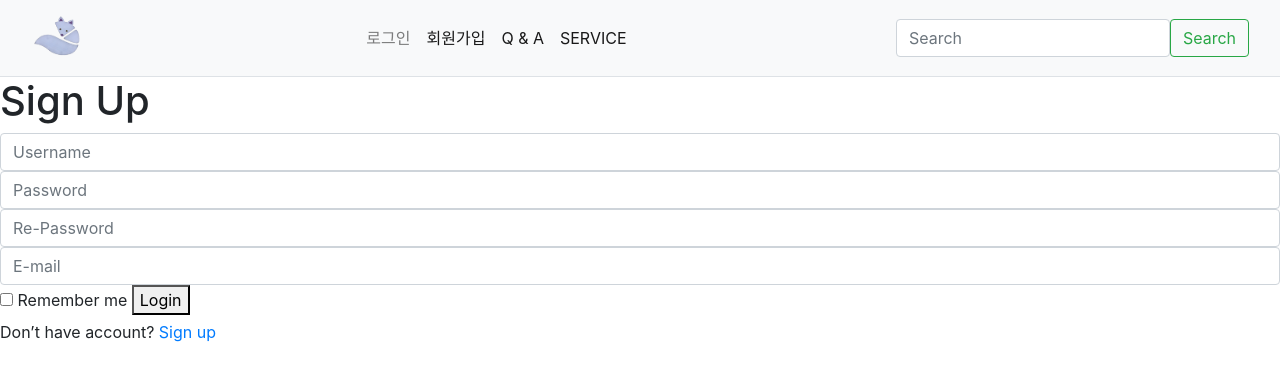
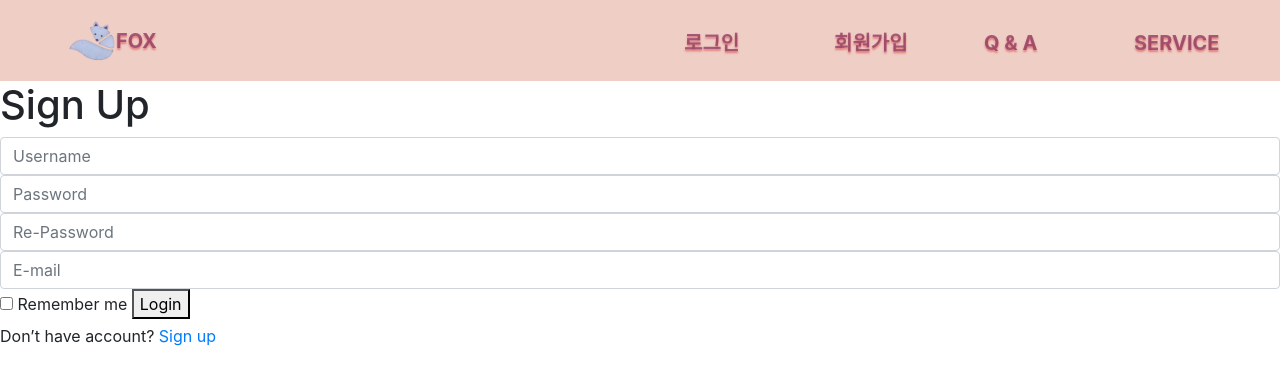
Before and after one commit to tiara79/itkangnam, a Django app: page /common/signup/ in a window 1280 px wide. Shown: the top 385 px of the page. Run offline with Django 3.2, Linux system fonts and the light colour scheme; some libraries are stand-ins or nearby versions.

Commit message:
메뉴바 디자인변경,제품 상세페이지 크기 오류 수정

```diff
--- a/static/js/openMenu.js
+++ b/static/js/openMenu.js
@@ -1,5 +1,23 @@
+
+
+// background-color change
+$(window).on('scroll resize', function(){
+  let scrollTop = $(document).scrollTop();
+  bgColor();
+  function bgColor(){
+    if(scrollTop > 1400){
+      $('body').addClass('on');
+    }else{
+      $('body').removeClass('on');
+    }
+    if(scrollTop > 2700){
+      $('body').removeClass('on');
+    }
+  }
+});
+
 // hamburger 메뉴
-$(document).ready(function(){
+$(function(){
   $('.openMenu button.open').on('click', function(){
       $('.openMenu .menuWrap').addClass('on');
   });
@@ -7,3 +25,14 @@ $(document).ready(function(){
       $('.openMenu .menuWrap').removeClass('on');
   });
 });
+
+$(function(){
+  $('.gnb li a').on('mouseenter focus', function(){
+    let bar = $(this).position().left;
+    let widNum = $(this).width();
+    $('span.bar').css({'left':bar + 'px', 'width':widNum + 'px', opacity:1});
+  });
+  $('.gnb li a').on('mouseleave', function(){
+    $('span.bar').css({'left':0, 'width':0, opacity:0});
+  });
+});
--- a/template/base.html
+++ b/template/base.html
@@ -2,13 +2,12 @@
 <html lang="ko">
 <head>
     <meta charset="UTF-8">
-    <title>base</title>
+    <title>main</title>
 </head>
 <body>
 {% load static %}
 <script src="{% static 'jquery-3.6.0.min.js' %}"></script>
 <link rel ="stylesheet" type="text/css" href="{% static 'bootstrap.min.css' %}" >
-<link rel="stylesheet" type="text/css" href="{% static 'style.css' %}">
 <script src="{% static 'js/openMenu.js' %}"></script>
 
 {% include "navbar.html" %}
--- a/template/navbar.html
+++ b/template/navbar.html
@@ -1,3 +1,25 @@
+<style>
+#navigation{
+  background-color: #efcec5;
+}
+#navigation a, #navigation a:visited{
+  padding: 10px 5px 5px 35px;
+  display: inline-block;
+  text-shadow: 0px 2px 2px rgb(224, 125, 125);
+  color: rgba(142, 59, 97, 0.779);;
+  width: 150px;
+  text-decoration: none;
+  font-weight: bold;
+  font-size: 20px;
+}
+#navigation a:hover,
+#navigation a:active,
+#navigation a:focus{
+  text-shadow: 0px 2px 2px rgba(47, 8, 94, 0.421);
+  color : rgba(73, 45, 156, 0.779);
+  font-size: 20px;
+}
+</style>
 <script>
 function test(){
     var alt = confirm("로그아웃 하시겠습니까?")
@@ -7,15 +29,15 @@ function test(){
 }
 </script>
 <body>
-<nav class="navbar navbar-expand-lg navbar-light bg-light border-bottom ">
+<nav class="navbar navbar-expand-lg navbar-light" id="navigation">
 <div class="container-fluid">
     <a class="navbar-brand" href="{% url 'newapp:index' %}">
-    <img src="/static/img/openfox.png" alt="Home" id="home_img" style="width:50px; height:50px;" ></a>
+    <img src="/static/img/openfox.png" alt="Home" id="home_img" style="width:50px; height:50px;" >FOX</a>
     <button class="navbar-toggler ml-auto" type="button" data-toggle="collapse" data-target="#navbarNav"
         aria-controls="navbarNav" aria-expanded="false" aria-label="Toggle navigation">
         <span class="navbar-toggler-icon"></span>
     </button>
-    <div class="collapse navbar-collapse flex-grow-0" id="navbarNav">
+    <div class="collapse navbar-collapse flex-grow-0" id="navbarNav" >
         <ul class="navbar-nav">
           <li class="nav-item">
           <!-- ------------------------------- [edit] -------------------------------- -->
@@ -36,10 +58,6 @@ function test(){
           </li>
         </ul>
     </div>
-       <form class="d-flex" >
-        <input class="form-control me-2" type="search" placeholder="Search" aria-label="Search">
-        <button class="btn btn-outline-success" type="submit">Search</button>
-      </form>
-      </div>
+</div>
 </nav>
 </body>
--- a/template/newapp/infoIndex.html
+++ b/template/newapp/infoIndex.html
@@ -38,7 +38,7 @@
     </li>
   </ul>
 </div>
-<!-- openMenu -->
-{% include "newapp/admin/openMenu.html" %}
+
+
 {% endblock %}
 </body>
```
